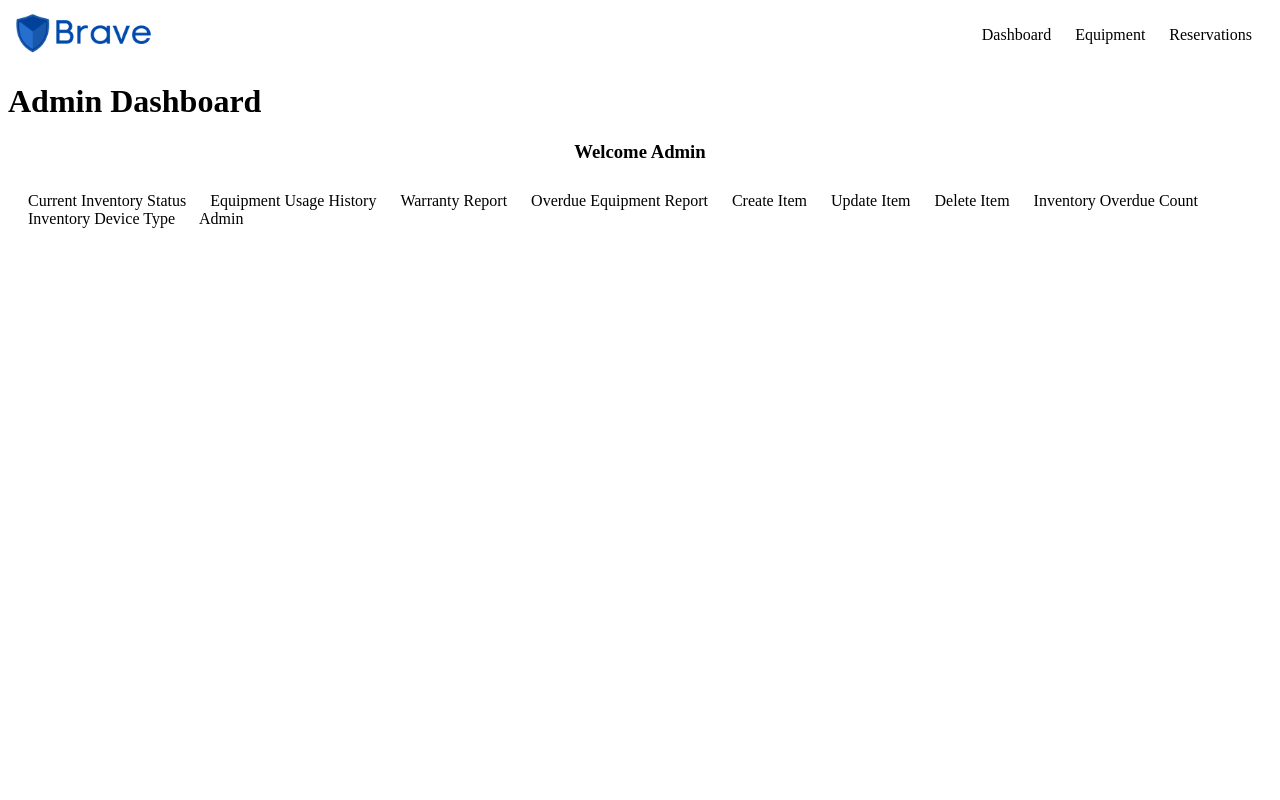
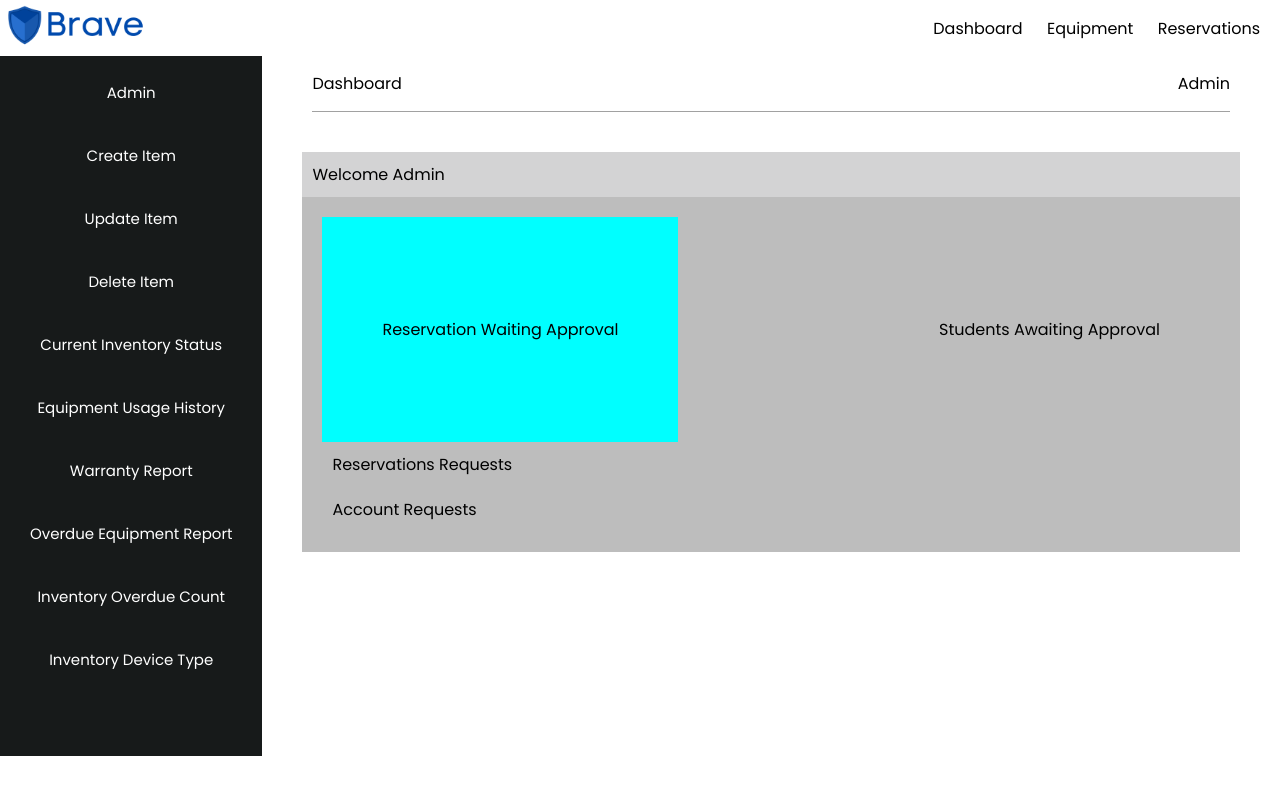
Before and after one commit to anetaolszak/equipmentinventory, a Django app: page /admindashboard/ in a window 1280 px wide. Run offline with Django 5.2, Linux system fonts and the light colour scheme; data comes from the database, SQL or seed files in the repository; both versions use the stored data as it was after the commit; parts of the project's set-up code (start-up, migrations or seed data) failed here and were passed over.

Commit message:
Started editing html files done most admin dashbiard styling

```diff
--- /dev/null
+++ b/equipmentinventory/appone/static/appone/admindashboard.css
@@ -0,0 +1,98 @@
+
+  /*Styling for admin dashboard*/
+* {
+    margin: 0;
+    padding: 0;
+    font-family: "Poppins", sans-serif;
+    font-weight: 400;
+    font-style: normal;
+}
+
+.poppins-regular {
+    font-family: "Poppins", sans-serif;
+    font-weight: 400;
+    font-style: normal;
+  }
+
+.adminmain{
+    display: flex;
+    justify-content: space-between;
+    height: 700px;
+}
+
+.leftsection {
+  background-color: rgb(23, 26, 26);
+}
+
+
+.mainnavs{
+    width: fit-content;
+    font-size: 15px;
+    text-align: center;
+
+}
+
+.mainnavs a{
+    border-radius: 10px;
+    border-color: white;
+    text-decoration: none;
+    padding: 15px 30px 15px 30px;
+    display: block;
+    margin-top: 10px;
+    color: white;
+    transition-duration: 1s;
+    transition-property: all;
+    transition-timing-function: ease-in-out;
+}
+
+.mainnavs a:hover{
+    background-color: #2f3ec5;
+    color: white;
+}
+
+.mainnavs a:active{
+    background-color: #2f3ec5;
+    color: white;
+}
+
+.card-body{
+    flex: 2;
+}
+
+.topcard{
+    display: flex;
+    justify-content: space-between;
+    margin-left: 50px;
+    margin-right: 50px;
+    padding: 15px 0px 15px 0px;
+    border-bottom: rgb(161, 161, 161) solid 1px;
+}
+
+.cardmain{
+    margin: 40px;
+    background-color: rgb(211, 211, 212);
+}
+
+.cardmain p{
+    padding: 10px;
+}
+
+.cardmain2{
+    height: fit-content;
+    background-color: rgb(189, 189, 189);
+    padding: 20px;
+}
+
+.Reservationwaiting{
+    display: flex;
+    justify-content: space-between;
+}
+
+.reservations{
+    padding: 90px 50px 90px 50px;
+    background-color: aqua;
+}
+
+.students {
+    padding: 90px 50px 90px 50px;
+}
--- a/equipmentinventory/appone/templates/appone/admindashboard.html
+++ b/equipmentinventory/appone/templates/appone/admindashboard.html
@@ -1,46 +1,62 @@
 <!DOCTYPE html>
 <html lang="en">
   <head>
+    <link rel="stylesheet" href="/static/appone/admindashboard.css"/>
     <meta charset="UTF-8" />
     <meta name="viewport" content="width=device-width, initial-scale=1.0" />
-    <title>New Admin Dashboard</title>
+    <link rel="preconnect" href="https://fonts.googleapis.com">
+    <link rel="preconnect" href="https://fonts.gstatic.com" crossorigin>
+    <link href="https://fonts.googleapis.com/css2?family=Poppins&display=swap" rel="stylesheet">
+    <title>Admin Dashboard</title>
   </head>
   <body>
     {% include 'navbar.html' %}
     <!-- navbar transfered on admindashboard -->
-    <div class="container">
-      <h1>Admin Dashboard</h1>
-      <div class="row">
-        <div class="col-md-4">
-          <!-- Example Widget for Equipment Summary -->
-          <div class="card">
-            <div class="card-body">
-              <div class="card-body" style="text-align: center;">
-              <h3 class="card-title">Welcome Admin</h3>
-              <!-- Content showing summary of equipment -->
+    <div class="adminmain">
+      <div class="leftsection">
+        <div class="navleft">
+          <nav class="mainnavs">
+            <a href="http://127.0.0.1:8000/admin/">Admin</a>
+            <a href="http://127.0.0.1:8000/createitem" >Create Item</a>
+            <a href="http://127.0.0.1:8000/updateitem/1">Update Item</a>
+            <a href="http://127.0.0.1:8000/deleteitem/1">Delete Item<int:id></a>
+            <a href="http://127.0.0.1:8000/reports/inventorystatus/">Current Inventory Status</a>
+            <a href="http://127.0.0.1:8000/reports/usage/" >Equipment Usage History</a>
+            <a href="http://127.0.0.1:8000/reports/warranty/">Warranty Report</a>
+            <a href="http://127.0.0.1:8000/reports/overdue/">Overdue Equipment Report</a>
+            <a href="http://127.0.0.1:8000/inventory/overduecount/">Inventory Overdue Count</a>
+            <a href="http://127.0.0.1:8000/inventory/countbydevicetype/">Inventory Device Type</a>
+          </nav>
+        </div>
+      </div>
+      <div class="card-body">
+        <div class="topcard">
+          <p>Dashboard</p>
+          <p>Admin</p>
+        </div>
+        <div class="cardmain">
+          <p>Welcome Admin</p>
+          <div class="cardmain2">
+            <div class="cardmainleft">
+              <div class="Reservationwaiting">
+                <div class="reservations">
+                  <p>Reservation Waiting Approval</p>
+                </div>
+                <div class="students">
+                  <p>Students Awaiting Approval</p>
+                </div>
+              </div>
+              <div class="reservation">
+                <p>Reservations Requests</p>
+              </div>
+              <div class="Accounts">
+                <p>Account Requests</p>
+              </div>
             </div>
-            </div>
-            <nav style="background-color: white; padding: 10px;">
-              <a href="http://127.0.0.1:8000/reports/inventorystatus/" style="text-decoration: none; color: black; padding: 10px 10px; border: 10px;">Current Inventory Status</a>
-              <a href="http://127.0.0.1:8000/reports/usage/" style="text-decoration: none; color: black; padding: 10px 10px; border: 5px;">Equipment Usage History</a>
-              <a href="http://127.0.0.1:8000/reports/warranty/" style="text-decoration: none; color: black; padding: 10px 10px; border: 5px;">Warranty Report</a>
-              <a href="http://127.0.0.1:8000/reports/overdue/" style="text-decoration: none; color: black; padding: 10px 10px; border: 10px;">Overdue Equipment Report</a>
-              <a href="http://127.0.0.1:8000/createitem" style="text-decoration: none; color: black; padding: 10px 10px; border: 5px;">Create Item</a>
-              <a href="http://127.0.0.1:8000/updateitem/1" style="text-decoration: none; color: black; padding: 10px 10px; border: 5px;">Update Item</a>
-              <a href="http://127.0.0.1:8000/deleteitem/1" style="text-decoration: none; color: black; padding: 10px 10px; border: 5px;">Delete Item<int:id></a>
-              <a href="http://127.0.0.1:8000/inventory/overduecount/" style="text-decoration: none; color: black; padding: 10px 10px; border: 5px;">Inventory Overdue Count</a>
-              <a href="http://127.0.0.1:8000/inventory/countbydevicetype/" style="text-decoration: none; color: black; padding: 10px 10px; border: 5px;">Inventory Device Type</a>
-              <a href="http://127.0.0.1:8000/admin/" style="text-decoration: none; color: black; padding: 10px 10px; border: 5px;">Admin</a>
-            </nav>
-          </div>
+            <div class="cardmainright">
             </div>
           </div>
         </div>
-        <div class="col-md-4">
-          <!-- Other Widgets -->
-        </div>
-        <!-- ... more widgets -->
-      </div>
     </div>
   </body>
 </html>
--- a/equipmentinventory/appone/templates/appone/home.html
+++ b/equipmentinventory/appone/templates/appone/home.html
@@ -11,8 +11,8 @@
 </head>
 <!--Adds The header with a button to make you sign up-->
 <body>
-    <div class="frontpage">
-      <div class="frontpagecontent">
+  <div class="frontpage">
+    <div class="frontpagecontent">
       <div class="text">
         <h1>Equipment Inventory</h1>
         <p>Book Different Types of Equipment</p>
```
Also changed, not shown: equipmentinventory/appone/static/appone/styles.css (+5 -5 lines), equipmentinventory/db.sqlite3.
